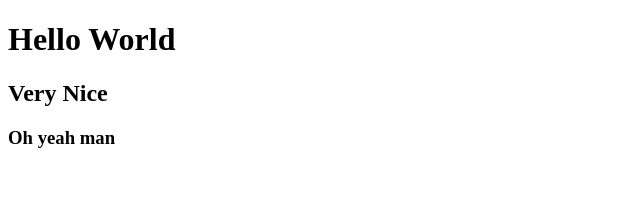
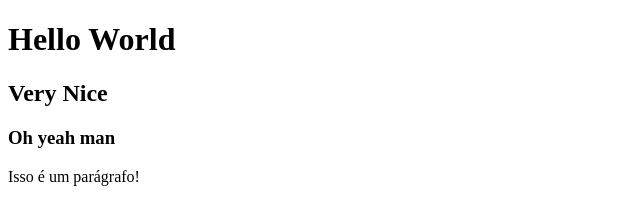
Before and after one commit to joao-sales1405/menota, a plain HTML site: page index.html in a window 1280 px wide. Shown: the whole page, without its empty margins (0-640 px from the left). Drawn offline with Linux system fonts and the light colour scheme.

Commit message:
add um paragrafo

```diff
--- a/index.html
+++ b/index.html
@@ -9,5 +9,6 @@
     <h1>Hello World</h1>
     <h2>Very Nice</h2>
     <h3>Oh yeah man</h3>
+    <p>Isso é um parágrafo!</p>
 </body>
 </html>
```
